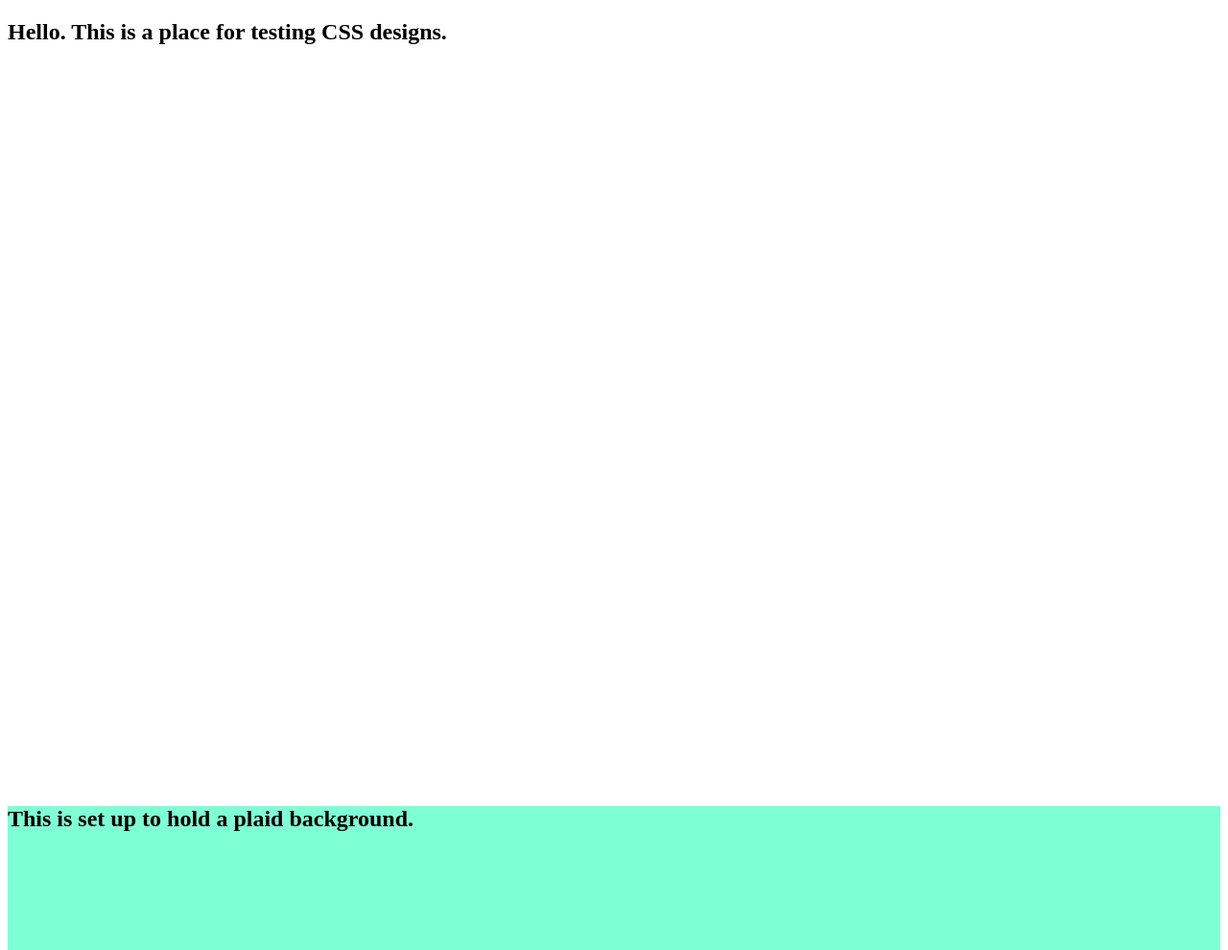
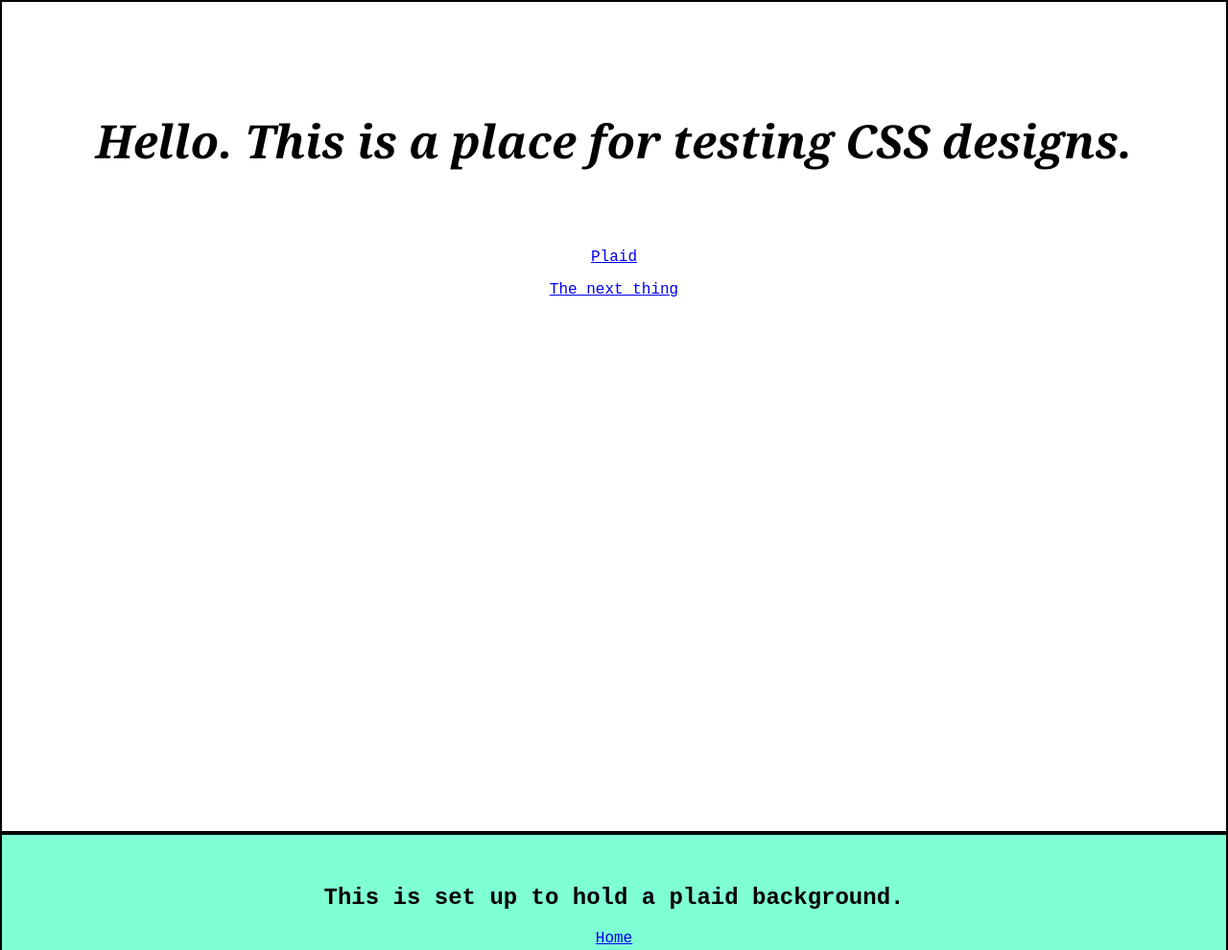
Before and after one commit to WeatherheadOnline/CSSsandbox, a plain HTML site: page sandbox.html in a window 1280 px wide. Shown: the top 990 px of the page at 96% size. Drawn offline with Linux system fonts and the light colour scheme.

Commit message:
Adding some basic styling and links between sections

```diff
--- a/sandbox.html
+++ b/sandbox.html
@@ -8,12 +8,18 @@
 <body>
     <section id="Hello">
         <h1>Hello. This is a place for testing CSS designs.</h1>
+        <nav>
+            <p><a href="#Plaid">Plaid</a></p>
+            <p><a href="#TransparentCircles">The next thing</a></p>
+        </nav>
     </section>
     <section id="Plaid">
         <h2>This is set up to hold a plaid background.</h2>
+        <p><a href="#Hello">Home</a></p>
     </section>
     <section id="TransparentCircles">
         <h2>This is set up to hold a repeating background of a transparent circle on a solid background.</h2>
+        <p><a href="#Hello">Home</a></p>
         <p>The circles would allow visibility of a lower background, eg a photo or texture.</p>
     </section>
 </body>
--- a/styles.css
+++ b/styles.css
@@ -1,9 +1,24 @@
 body {
     background-color: #FFFFFF;
+    text-align: center;
+    font-family: 'Courier New', Courier, monospace;
+    height: 100vh;
+    width: 100%;
+    margin: 0;
+    padding: 0;
+}
+
+h1 {
+    font-size: 3rem;
+    font-family: Cambria, Cochin, Georgia, Times, 'Times New Roman', serif;
+    font-style: italic;
+    margin: 5rem auto;
 }
 
 section {
     min-height: 100vh;
+    border: 2px solid black;
+    padding: 2rem;
 }
 
 section:nth-child(even) {
```
